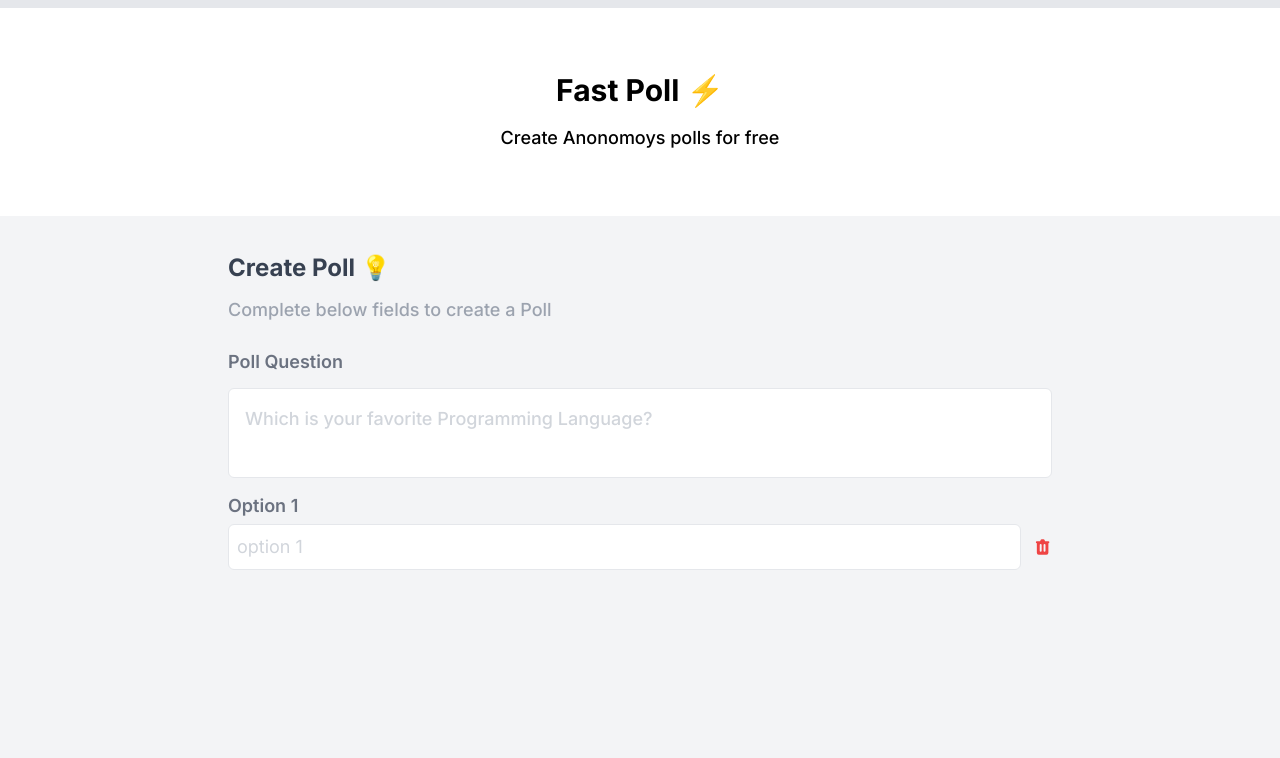
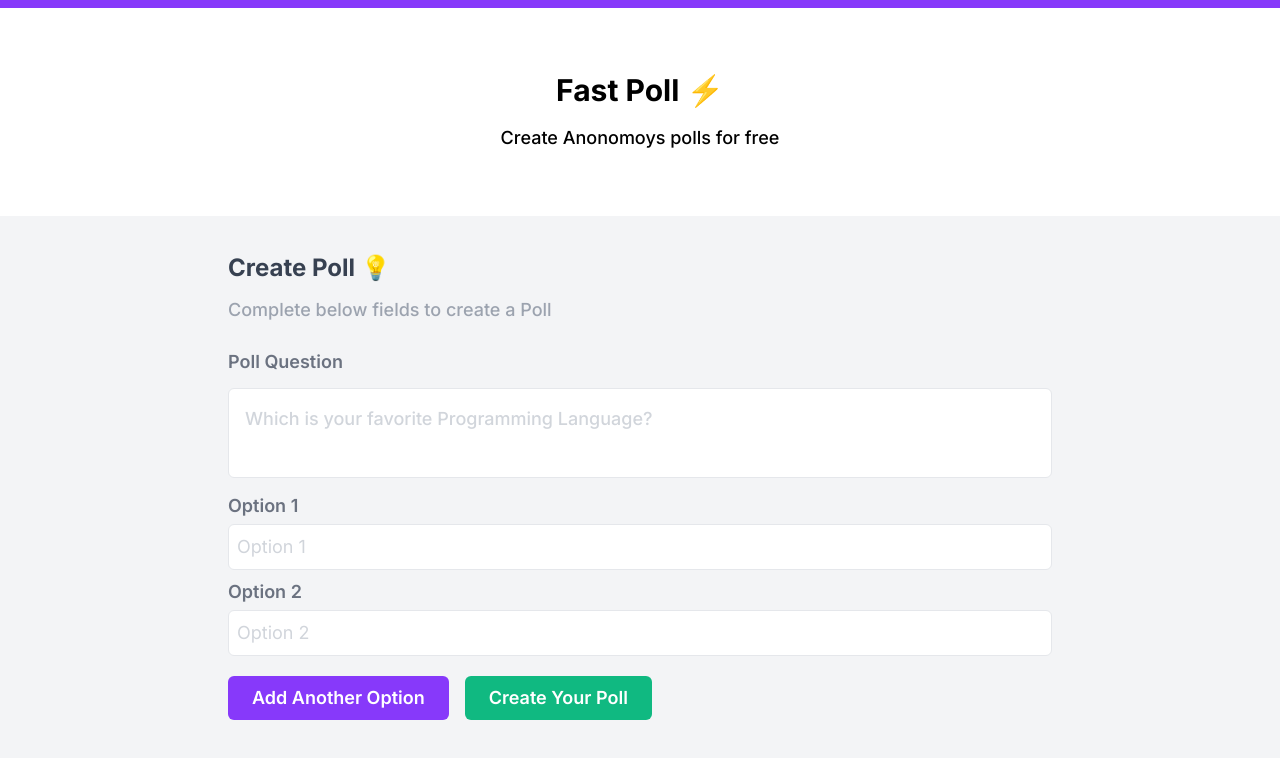
Before and after one commit to ashirbad29/quick-poll, a React (Vite) app: page / in a window 1280 px wide. Shown: the top 758 px of the page. Built offline with nearby package versions, Linux system fonts and the light colour scheme.

Commit message:
⚡️ add states for qustions and options

```diff
--- /dev/null
+++ b/src/Hooks/useUniqueComponentId.ts
@@ -0,0 +1,14 @@
+import { useRef } from 'react';
+
+const useUniqueComponentId = () => {
+  const ref = useRef(0);
+
+  const getId = () => {
+    ref.current += 1;
+    return ref.current;
+  };
+
+  return getId;
+};
+
+export default useUniqueComponentId;
--- a/src/components/layouts/Header.tsx
+++ b/src/components/layouts/Header.tsx
@@ -2,18 +2,19 @@ import React from 'react';
 import { Link } from 'react-router-dom';
 
 const Header = () => {
-	return (
-		<div className='py-16 flex justify-center border-dankPurple border-t-8'>
-			<div className='flex flex-col items-center'>
-				<Link to='/' className='text-3xl font-bold'>
-					Fast Poll <span>⚡</span>
-				</Link>
-				<p className='mt-4 text-lg font-medium'>
-					Create Anonomoys polls for free
-				</p>
-			</div>
-		</div>
-	);
+  return (
+    <div className="py-16 flex justify-center border-dankPurple border-t-8">
+      <div className="flex flex-col items-center">
+        <Link to="/" className="text-3xl font-bold">
+          Fast Poll{' '}
+          <span role="img" aria-label="emoji">
+            ⚡
+          </span>
+        </Link>
+        <p className="mt-4 text-lg font-medium">Create Anonomoys polls for free</p>
+      </div>
+    </div>
+  );
 };
 
 export default Header;
--- a/src/pages/Home/Home.tsx
+++ b/src/pages/Home/Home.tsx
@@ -1,41 +1,83 @@
-import React from 'react';
-import { DeleteIcon } from '../../assets/Icons';
+import React, { useState } from 'react';
+import useUniqueComponentId from '../../Hooks/useUniqueComponentId';
+import OptionInput from './components/OptionInput';
+
+import { OptionType } from './types';
+
 const Home = () => {
+  const getId = useUniqueComponentId();
+  const [options, setOptions] = useState<OptionType[]>([
+    { id: getId(), input: '' },
+    { id: getId(), input: '' },
+  ]);
+  const [pollQuestion, setPollQuestion] = useState('');
+
+  const handleChange = (val: string, id: number) => {
+    setOptions((o) =>
+      o.map((option) => (option.id === id ? { ...option, input: val } : option)),
+    );
+  };
+
+  const handleDelete = (id: number) => {
+    setOptions((o) => o.filter((option) => option.id !== id));
+  };
+
+  const addOption = () => {
+    setOptions((o) => [...o, { id: getId(), input: '' }]);
+  };
+
   return (
-		<div className='bg-gray-100 flex-1'>
-			<div className='p-4 sm:p-9 w-full md:max-w-4xl mx-auto'>
+    <div className="bg-gray-100 flex-1">
+      <div className="p-4 sm:p-9 w-full md:max-w-4xl mx-auto">
         <div>
-					<h1 className='text-2xl font-bold mb-3 text-gray-700'>
-						Create Poll <span>💡</span>
+          <h1 className="text-2xl font-bold mb-3 text-gray-700">
+            Create Poll{' '}
+            <span role="img" aria-label="emoji">
+              💡
+            </span>
           </h1>
-					<p className='text-gray-400 text-lg font-medium'>
+          <p className="text-gray-400 text-lg font-medium">
             Complete below fields to create a Poll
           </p>
         </div>
 
-				<section className='my-6'>
+        <section className="my-6">
           <div>
-						<h3 className='text-lg font-semibold text-gray-500 mb-3'>
-							Poll Question
-						</h3>
+            <h3 className="text-lg font-semibold text-gray-500 mb-3">Poll Question</h3>
             <textarea
-							name='questions'
-							className='w-full p-4 text-lg font-medium text-gray-700 focus:ring-4 ring-purple-300 outline-none rounded-md placeholder-gray-300 border resize-none'
-							placeholder='Which is your favorite Programming Language?'
-						></textarea>
-						<div className='my-2'>
-							<h3 className='text-lg font-semibold text-gray-500 mb-1'>
-								Option 1
-							</h3>
-							<div className='w-full flex gap-3 items-center'>
-								<input
-									type='text'
-									placeholder='option 1'
-									className='w-full p-2 text-lg outline-none focus:ring-2 ring-purple-300 rounded-md border placeholder-gray-300'
+              value={pollQuestion}
+              onChange={(e) => setPollQuestion(e.target.value)}
+              name="questions"
+              className="w-full p-4 text-lg font-medium text-gray-700 focus:ring-4 ring-purple-300 outline-none rounded-md placeholder-gray-300 border resize-none"
+              placeholder="Which is your favorite Programming Language?"
             />
-								<DeleteIcon className='h-5 w-5 cursor-pointer text-red-500' />
           </div>
+
+          <div>
+            {options.map((option, idx) => (
+              <OptionInput
+                key={option.id}
+                optionNumber={idx + 1}
+                onChange={(val) => handleChange(val, option.id)}
+                onDelete={() => handleDelete(option.id)}
+                showDeleteBtn={options.length > 2}
+              />
+            ))}
           </div>
+
+          <div className="mt-5 flex gap-4 flex-wrap">
+            <button
+              type="button"
+              onClick={addOption}
+              className="bg-dankPurple px-6 py-2 text-white text-lg font-semibold rounded-md focus:ring-4">
+              Add Another Option
+            </button>
+            <button
+              type="button"
+              onClick={() => {}}
+              className="bg-green-500 px-6 py-2 text-white text-lg font-semibold rounded-md focus:ring-4">
+              Create Your Poll
+            </button>
           </div>
         </section>
       </div>
--- /dev/null
+++ b/src/pages/Home/components/OptionInput.tsx
@@ -0,0 +1,38 @@
+import React from 'react';
+import { DeleteIcon } from '../../../assets/Icons';
+
+type OptionInputTypes = {
+  optionNumber: number;
+  showDeleteBtn: boolean;
+  onChange: (val: string) => void;
+  onDelete: () => void;
+};
+
+const OptionInput: React.FC<OptionInputTypes> = ({
+  optionNumber,
+  onChange,
+  onDelete,
+  showDeleteBtn,
+}) => {
+  return (
+    <div className="my-2">
+      <h3 className="text-lg font-semibold text-gray-500 mb-1">Option {optionNumber}</h3>
+      <div className="w-full flex gap-3 items-center">
+        <input
+          type="text"
+          onChange={(e) => onChange(e.target.value)}
+          placeholder={`Option ${optionNumber}`}
+          className="w-full p-2 text-lg outline-none focus:ring-2 ring-purple-300 rounded-md border placeholder-gray-300"
+        />
+        {showDeleteBtn && (
+          <DeleteIcon
+            className="h-5 w-5 cursor-pointer text-red-500"
+            onClick={() => onDelete()}
+          />
+        )}
+      </div>
+    </div>
+  );
+};
+
+export default React.memo(OptionInput);
--- /dev/null
+++ b/src/pages/Home/types/index.ts
@@ -0,0 +1,4 @@
+export type OptionType = {
+  id: number;
+  input: string;
+};
--- a/tailwind.config.js
+++ b/tailwind.config.js
@@ -3,7 +3,18 @@ module.exports = {
   purge: ['./index.html', './src/**/*.{js,ts,jsx,tsx}'],
   darkMode: false, // or 'media' or 'class'
   theme: {
-    extend: {},
+    extend: {
+      colors: {
+        transparent: 'transparent',
+        current: 'currentColor',
+        dankPurple: {
+          DEFAULT: '#8739FA',
+        },
+        gradientToPurple: {
+          DEFAULT: '#A65FEC',
+        },
+      },
+    },
   },
   variants: {
     extend: {},
```
Lines whose indentation alone changed are shown as unchanged.
